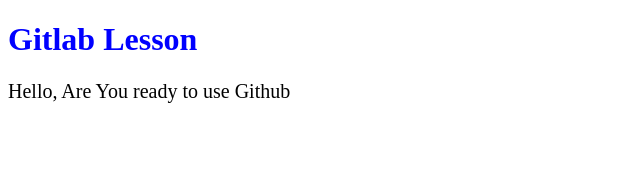
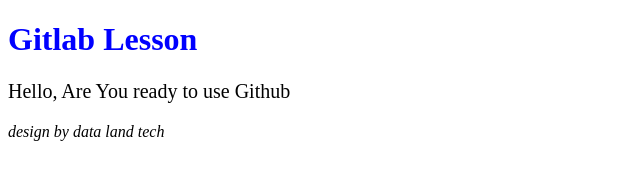
Before and after one commit to khun20/gitlesson1, a plain HTML site: page index.html in a window 1280 px wide. Shown: the whole page, without its empty margins (0-640 px from the left). Drawn offline with Linux system fonts and the light colour scheme.

Commit message:
Update index.html

```diff
--- a/index.html
+++ b/index.html
@@ -14,5 +14,6 @@
     <body>
         <h1>Gitlab Lesson</h1>
         <p>Hello, Are You ready to use Github</p>
+        <address>design by data land tech</address>
     </body>
 </html>
```
